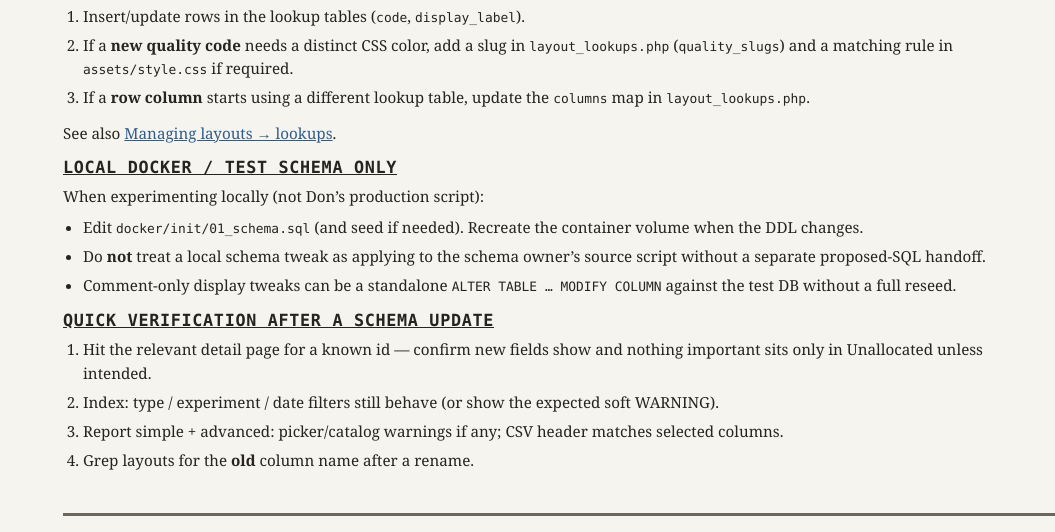
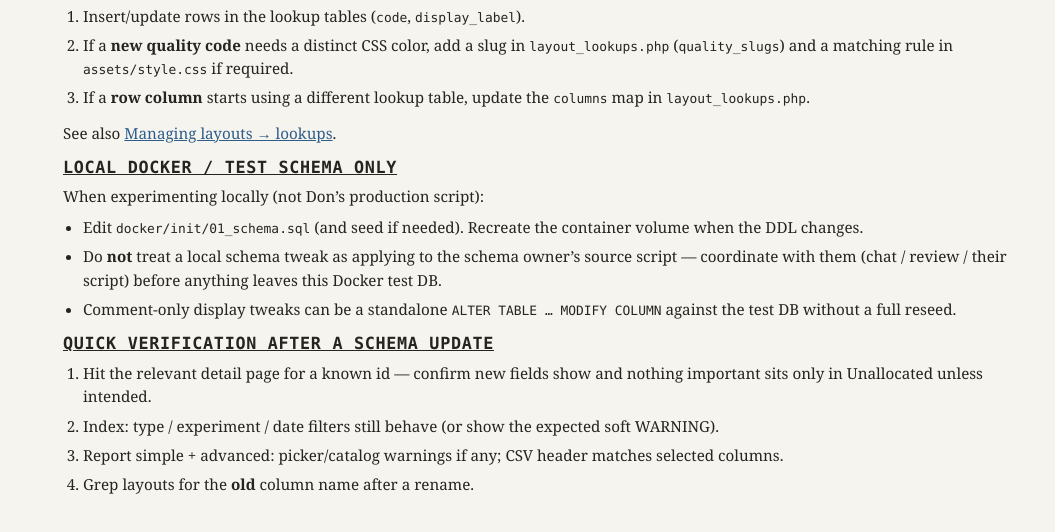
Before and after one commit to dericking/molpol-fadc-analysis-dashboard, a PHP site: page /help_howto.php in a window 1280 px wide. Shown: the part 3240-3772 px from the top of the page, without its empty margins (225-1280 px from the left). Run offline with PHP 8.4, Linux system fonts and the light colour scheme.

Commit message:
Howto updates (minor)
Minor updates to the howto for new helpers and potential schema drift

```diff
--- a/help_howto.php
+++ b/help_howto.php
@@ -273,7 +273,7 @@ Index cards/tables, Run/Group Info, Report/CSV
         <p>When experimenting locally (not Don’s production script):</p>
         <ul>
           <li>Edit <code>docker/init/01_schema.sql</code> (and seed if needed). Recreate the container volume when the DDL changes.</li>
-          <li>Do <strong>not</strong> treat a local schema tweak as applying to the schema owner’s source script without a separate proposed-SQL handoff.</li>
+          <li>Do <strong>not</strong> treat a local schema tweak as applying to the schema owner’s source script — coordinate with them (chat / review / their script) before anything leaves this Docker test DB.</li>
           <li>Comment-only display tweaks can be a standalone <code>ALTER TABLE … MODIFY COLUMN</code> against the test DB without a full reseed.</li>
         </ul>
 
```
